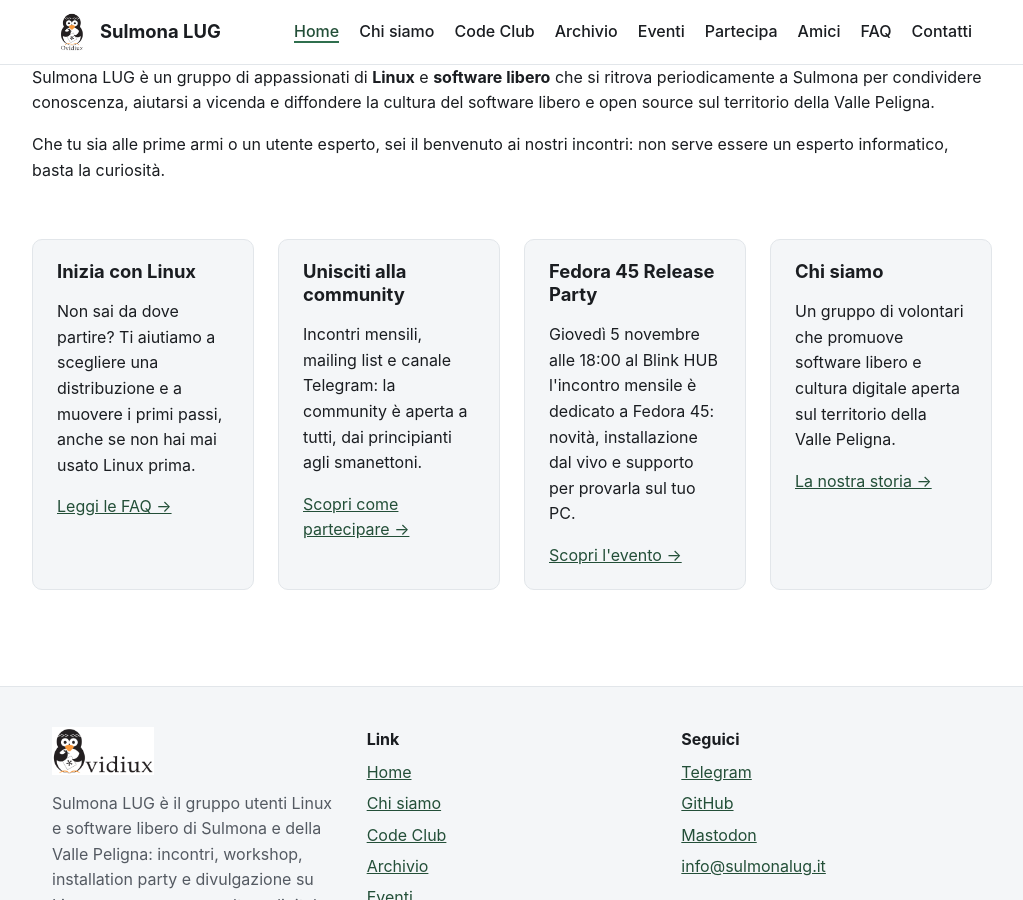
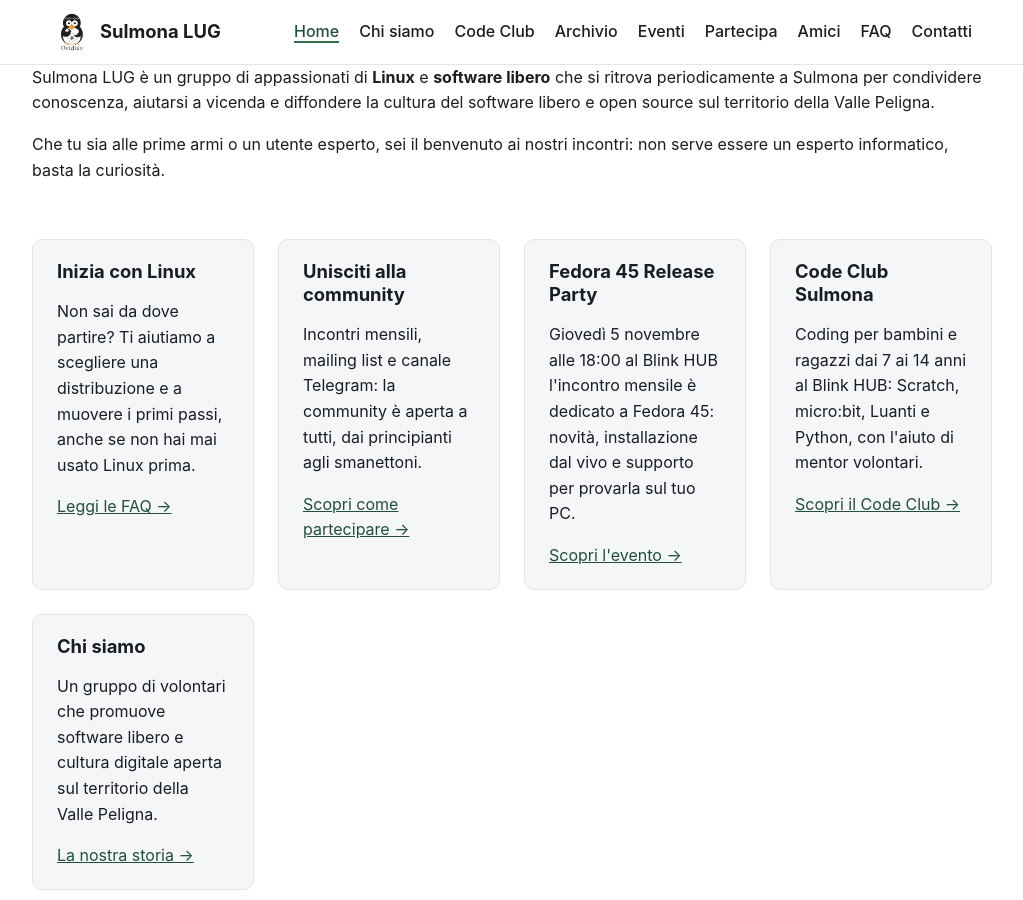
Before and after one commit to Sulmona-LUG/sulmona-lug.github.io, a Jekyll site: the page built from index.md, in a window 1280 px wide and 900 px high, scrolled down 317 px. Shown: the whole window, without its empty margins (128-1151 px from the left). Built offline with Jekyll 4.4.1, drawn with Linux system fonts in a browser that asks for light colours.

Commit message:
Home: aggiunto il blocco sul Code Club
Co-Authored-By: Claude Sonnet 5.5 <noreply@anthropic.com>

```diff
--- a/index.md
+++ b/index.md
@@ -18,6 +18,10 @@ blocks:
     text: "Giovedì 5 novembre alle 18:00 al Blink HUB l'incontro mensile è dedicato a Fedora 45: novità, installazione dal vivo e supporto per provarla sul tuo PC."
     url: /fedora-45/
     link_text: "Scopri l'evento"
+  - title: "Code Club Sulmona"
+    text: "Coding per bambini e ragazzi dai 7 ai 14 anni al Blink HUB: Scratch, micro:bit, Luanti e Python, con l'aiuto di mentor volontari."
+    url: /code-club/
+    link_text: "Scopri il Code Club"
   - title: "Chi siamo"
     text: "Un gruppo di volontari che promuove software libero e cultura digitale aperta sul territorio della Valle Peligna."
     url: /chi-siamo/
```
